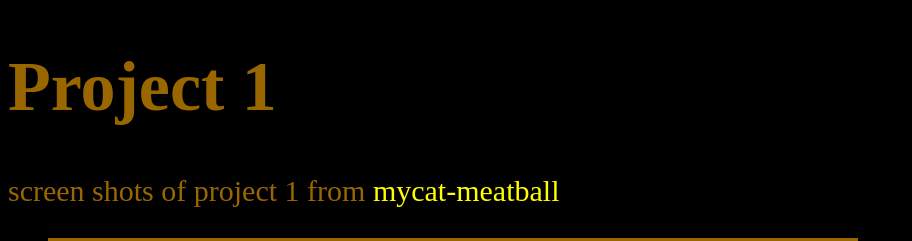
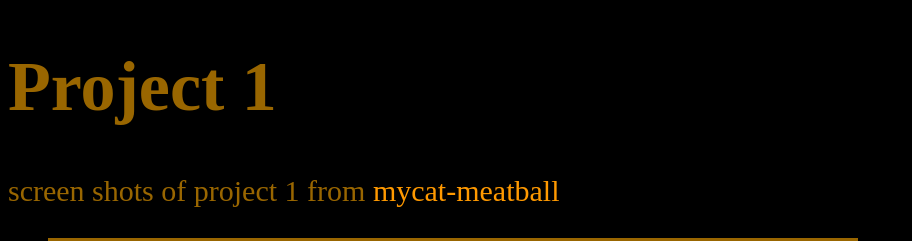
Before and after one commit to mcollins13/interactivemedia323, a plain HTML site: page Project1/index.html in a window 1280 px wide. Shown: the top 241 px of the page, without its empty margins (0-912 px from the left). Drawn offline with Linux system fonts and the light colour scheme.

Commit message:
color change

```diff
--- a/Project1/style.css
+++ b/Project1/style.css
@@ -2,7 +2,7 @@ body {background-color: black}
 img {background:#996600; padding: 5px; border-top: 10px;}
 h1 {color: #996600; font-size: 70px}
 p {color: #996600; font-size: 30px}
-a:link {color: #ffff00; text-decoration: none}
+a:link {color: #ff9900; text-decoration: none}
 a:visited {color: #996600;text-decoration: none}
 a:hover{text-decoration: none; color:#FFFFFF;}
 a {font-size: 30px}
```
